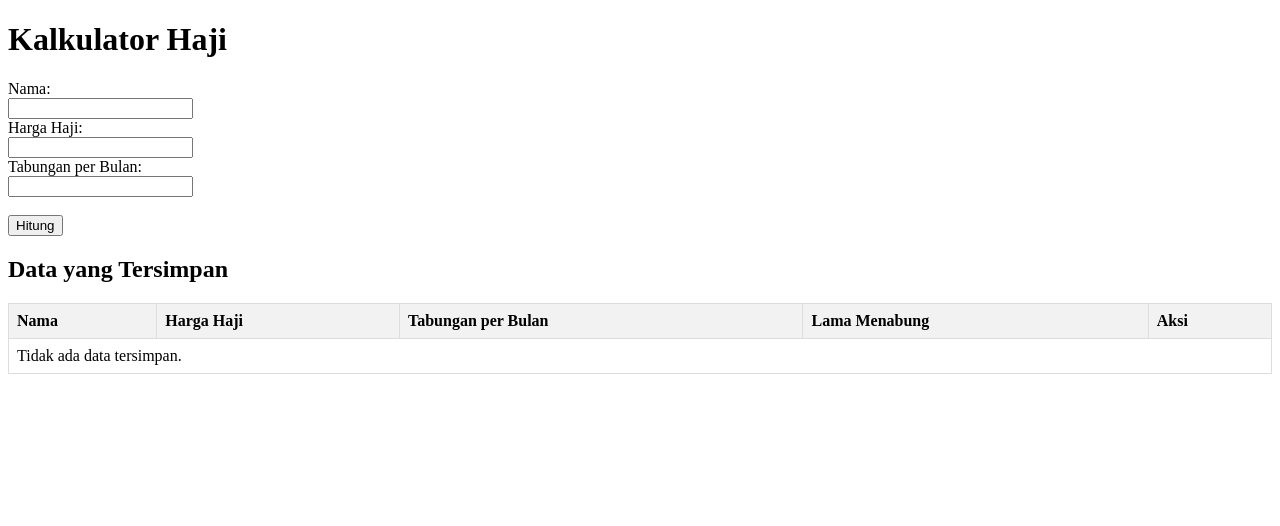
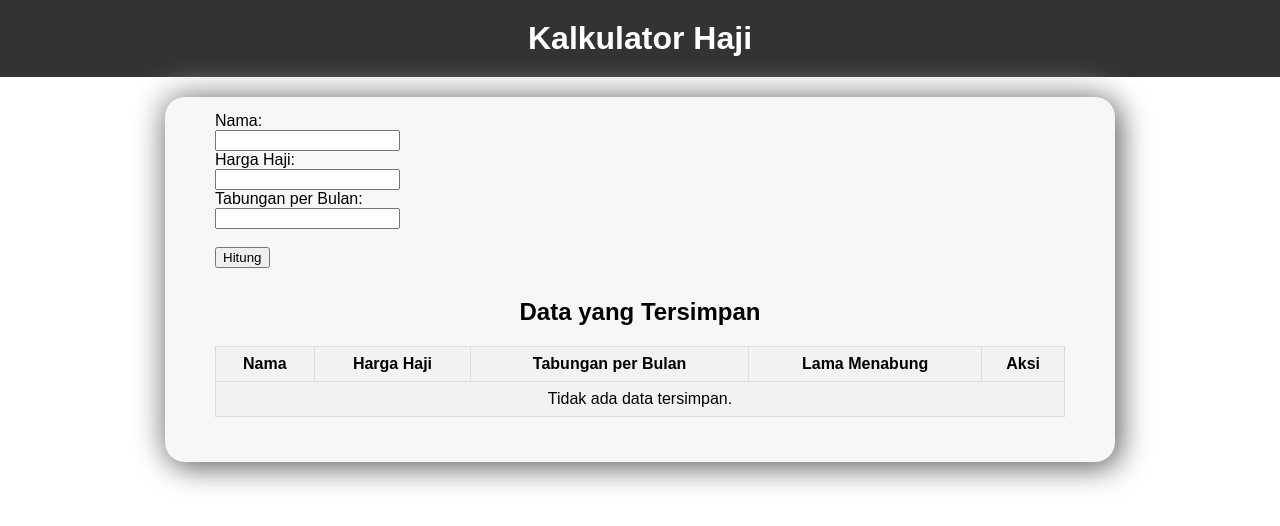
Before and after one commit to Aku-Mars/kalkulator_haji, a PHP site: page / in a window 1280 px wide. Shown: the top 526 px of the page. Run offline with PHP 8.4, Linux system fonts and the light colour scheme; data that the repository does not hold is empty.

Commit message:
[+] Edit PHP

```diff
--- a/index.php
+++ b/index.php
@@ -6,6 +6,134 @@
     <title>Kalkulator Haji</title>
     <script src="https://ajax.googleapis.com/ajax/libs/jquery/3.5.1/jquery.min.js"></script>
     <style>
+        body {
+            font-family: Arial, sans-serif;
+            margin: 0;
+            padding: 0;
+        }
+
+        header {
+            background-color: #333;
+            color: #fff;
+            padding: 20px 0;
+            text-align: center;
+        }
+
+        header h1 {
+            margin: 0;
+        }
+
+        nav {
+            display: flex;
+            justify-content: center;
+            position: relative;
+        }
+
+        nav ul {
+            list-style-type: none;
+            padding: 0;
+            margin: 0;
+            display: none;
+            flex-direction: column;
+            position: absolute;
+            background-color: #333;
+            width: 100%;
+            text-align: center;
+        }
+
+        nav ul li {
+            display: inline;
+            margin: 10px;
+        }
+
+        nav ul li a {
+            color: #fff;
+            text-decoration: none;
+            transition: color 0.3s;
+        }
+
+        nav ul li a:hover {
+            color: #ccc;
+        }
+
+        .nav-toggle {
+            cursor: pointer;
+            padding: 10px;
+            background-color: #333;
+            color: #fff;
+            border: none;
+            font-size: 16px;
+            width: 100%;
+            text-align: center;
+        }
+
+        .nav-toggle:hover {
+            background-color: #444;
+        }
+
+        .show-nav {
+            display: flex;
+        }
+
+        h2 {
+            padding-top: 30px;
+        }
+
+        .container {
+            max-width: 850px;
+            margin: 20px auto;
+            padding: 15px 50px;
+            flex-wrap: wrap;
+            justify-content: space-between;
+            text-align: justify;
+            border-radius: 20px;
+            background: #f7f7f7;
+            box-shadow: 5px 5px 30px #666,
+                    -5px -5px 30px #cfcfcf;
+        }
+
+        .container h2 {
+            text-align: center;
+            margin-top: 0px;
+        }
+
+        table {
+            width: 100%;
+            border-collapse: collapse;
+            margin-bottom: 30px;
+        }
+
+        th, td {
+            border: 1px solid #ddd;
+            padding: 8px;
+            text-align: center;
+        }
+
+        th {
+            background-color: #f2f2f2;
+        }
+
+        tr:nth-child(even) {
+            background-color: #f2f2f2;
+        }
+
+        tr:hover {
+            background-color: #ddd;
+        }
+
+        .hapus-btn {
+            background-color: #f44336;
+            color: white;
+            padding: 8px 16px;
+            border: none;
+            cursor: pointer;
+            border-radius: 4px;
+        }
+
+        .hapus-btn:hover {
+            background-color: #d32f2f;
+        }
+
         .popup {
             display: none;
             position: fixed;
@@ -17,30 +145,14 @@
             border: 1px solid #ccc;
             z-index: 9999;
         }
-        table {
-            border-collapse: collapse;
-            width: 100%;
-        }
-        th, td {
-            border: 1px solid #ddd;
-            padding: 8px;
-            text-align: left;
-        }
-        th {
-            background-color: #f2f2f2;
-        }
-        .hapus-btn {
-            background-color: #f44336;
-            color: white;
-            padding: 8px 16px;
-            border: none;
-            cursor: pointer;
-            border-radius: 4px;
-        }
     </style>
 </head>
 <body>
+    <header>
         <h1>Kalkulator Haji</h1>
+    </header>
+
+    <div class="container">
         <form id="hajiForm" action="hitung.php" method="post">
             <label for="nama">Nama:</label><br>
             <input type="text" id="nama" name="nama"><br>
@@ -96,8 +208,8 @@
                     url: 'hapus.php',
                     data: { id: id },
                     success: function(response) {
-                        // Refresh halaman setelah hapus berhasil
-                        location.reload();
+                        alert(response); // Tampilkan pesan respons dari server
+                        location.reload(); // Muat ulang halaman setelah penghapusan berhasil
                     }
                 });
             }
```
Also changed, not shown: hapus.php (added, +17 -0 lines), script.js (deleted, +0 -17 lines), style.css (deleted, +0 -88 lines). Lines whose indentation alone changed are shown as unchanged.
